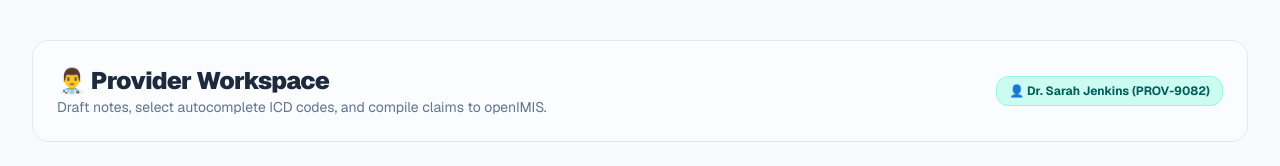
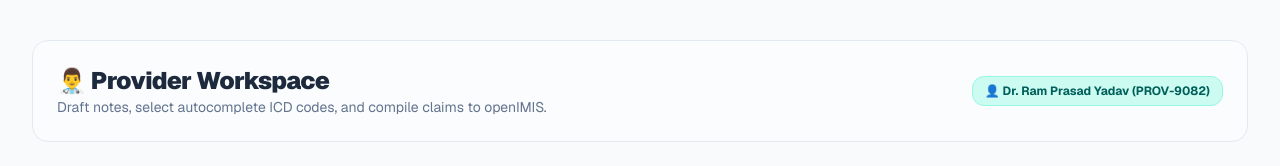
Before and after one commit to saurav8989/ClaimSenseAI, a Next.js app: page /doctor in a window 1280 px wide. Shown: the top 166 px of the page. Built offline with nearby package versions, Linux system fonts and the light colour scheme.

Commit message:
feat: update provider name to Dr. Ram Prasad Yadav across UI and db

```diff
--- a/claims_db.json
+++ b/claims_db.json
@@ -1,7 +1,7 @@
 [
   {
     "providerId": "PROV-9082",
-    "providerName": "Dr. Sarah Jenkins",
+    "providerName": "Dr. Ram Prasad Yadav",
     "patient": {
       "id": "PAT-0001",
       "name": "Patient Alpha",
--- a/src/app/doctor/page.jsx
+++ b/src/app/doctor/page.jsx
@@ -23,7 +23,7 @@ export default function DoctorPortal() {
         const res = await fetch('/api/openimis/claims');
         if (res.ok) {
           const data = await res.json();
-          // Filter for Dr. Sarah Jenkins (PROV-9082)
+          // Filter for Dr. Ram Prasad Yadav (PROV-9082)
           const filtered = data.filter(c => c.providerId === 'PROV-9082');
           // Sort by submittedAt descending (newest first)
           const sorted = filtered.sort((a, b) => new Date(b.submittedAt) - new Date(a.submittedAt));
@@ -118,7 +118,7 @@ export default function DoctorPortal() {
             </p>
           </div>
           <div className="text-right text-xs bg-teal-100 dark:bg-teal-950/40 border border-teal-200 dark:border-teal-900 text-teal-800 dark:text-teal-200 px-3 py-1.5 rounded-xl font-bold">
-            👤 Dr. Sarah Jenkins (PROV-9082)
+            👤 Dr. Ram Prasad Yadav (PROV-9082)
           </div>
         </div>
 
--- a/src/components/ClaimBuilder.jsx
+++ b/src/components/ClaimBuilder.jsx
@@ -465,7 +465,7 @@ export default function ClaimBuilder({ diagnoses, setDiagnoses, onSubmit, isSubm
     // 2. Compile claim payload with patient details
     const claimPayload = {
       providerId: "PROV-9082",
-      providerName: "Dr. Sarah Jenkins",
+      providerName: "Dr. Ram Prasad Yadav",
       patient: {
         id: patientId.trim(),
         name: patientName || `Patient ${patientId.trim()}`,
```
